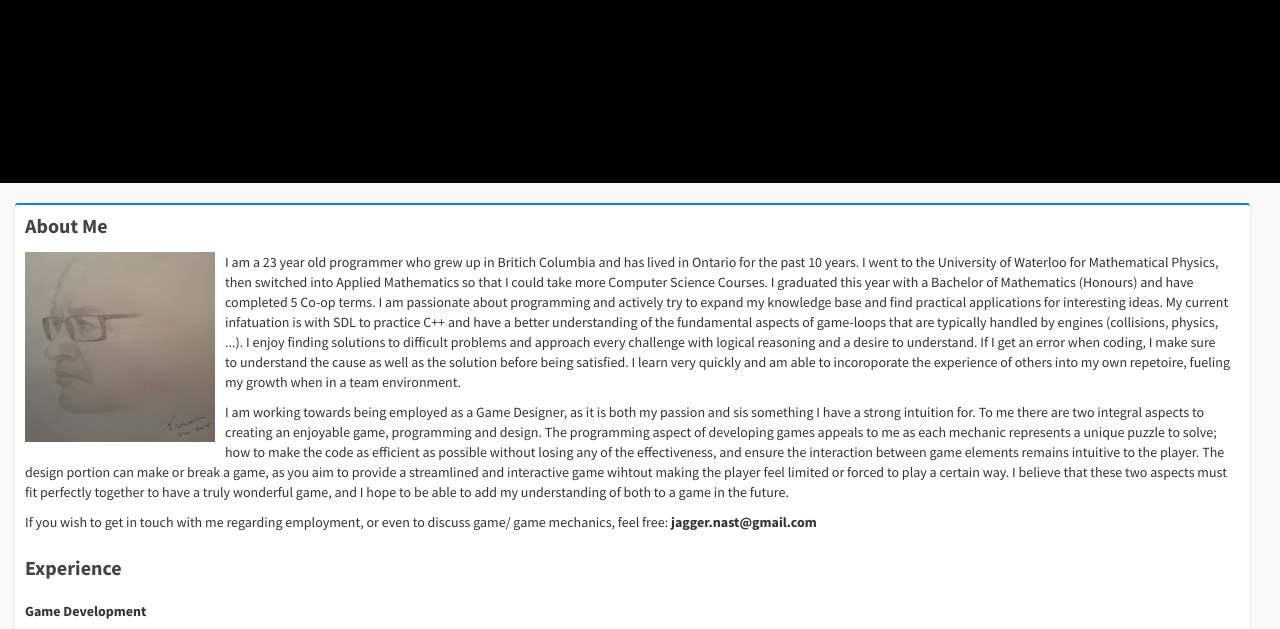
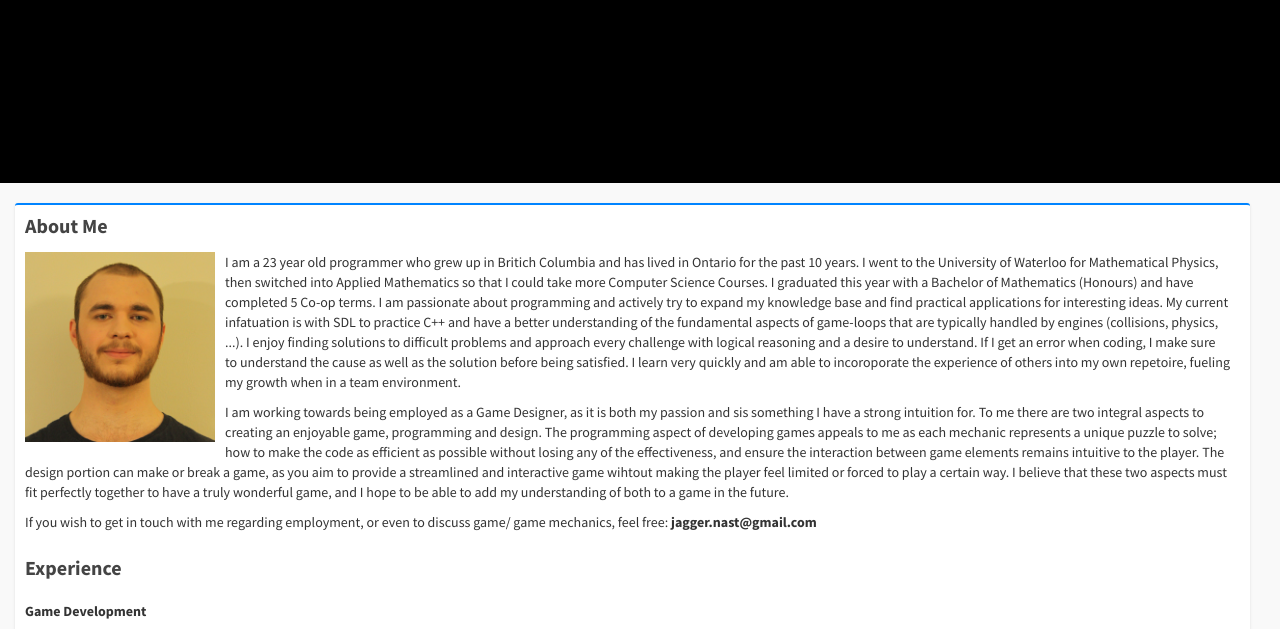
Before and after one commit to jcnast/jcWeb, a Django app: page /bio/ in a window 1280 px wide. Shown: the part 352-981 px from the top of the page. Run offline with Django 3.2, Linux system fonts and the light colour scheme; parts of the project's set-up code (start-up, migrations or seed data) failed here and were passed over; some libraries are stand-ins or nearby versions.

Commit message:
photo added to files

```diff
--- a/jcWeb/templates/analysis/PM-AliceAndSchrodinger.html
+++ b/jcWeb/templates/analysis/PM-AliceAndSchrodinger.html
@@ -12,7 +12,7 @@
 <i>Post Mortem:</i> <strong>Alice And Schrodinger</strong>{% endblock %}
 
 {% block analysis %}
-	<img src='/static/img/tim-face.jpeg' rotate="90deg" width="200" height="200" alt="Tim Nast" style='float: left; padding-right: 10px; padding-bottom: 10px;'>
+	<img src='/static/img/jaggerNast2.jpg' rotate="90deg" width="200" height="200" alt="Tim Nast" style='float: left; padding-right: 10px; padding-bottom: 10px;'>
 	<p>
 		Details
 	</p>
--- a/jcWeb/templates/analysis/PM-QuantumCats.html
+++ b/jcWeb/templates/analysis/PM-QuantumCats.html
@@ -13,7 +13,7 @@
 {% endblock %}
 
 {% block analysis %}
-	<img src='/static/img/tim-face.jpeg' rotate="90deg" width="200" height="200" alt="Tim Nast" style='float: left; padding-right: 10px; padding-bottom: 10px;'>
+	<img src='/static/img/jaggerNast2.jpg' rotate="90deg" width="200" height="200" alt="Tim Nast" style='float: left; padding-right: 10px; padding-bottom: 10px;'>
 	<p>
 		Details
 	</p>
--- a/jcWeb/templates/analysis/PM-SkyPirates.html
+++ b/jcWeb/templates/analysis/PM-SkyPirates.html
@@ -12,7 +12,7 @@
 <i>Post Mortem:</i> <strong>Sky Pirates</strong>{% endblock %}
 
 {% block analysis %}
-	<img src='/static/img/tim-face.jpeg' rotate="90deg" width="200" height="200" alt="Tim Nast" style='float: left; padding-right: 10px; padding-bottom: 10px;'>
+	<img src='/static/img/jaggerNast2.jpg' rotate="90deg" width="200" height="200" alt="Tim Nast" style='float: left; padding-right: 10px; padding-bottom: 10px;'>
 	<p>
 		Details
 	</p>
--- a/jcWeb/templates/bio.html
+++ b/jcWeb/templates/bio.html
@@ -26,7 +26,7 @@
 			<div class="slimScrollDiv" style="position: relative; overflow: hidden; width:">
 				<div class="box-body chat" id="chat-box" style="overflow: hidden;">
 					<div id="lipsum">
-						<img src='/static/img/tim-face.jpeg' rotate="90deg" width="200" height="200" alt="Tim Nast" style='float: left; padding-right: 10px; padding-bottom: 10px;'>
+						<img src='/static/img/jaggerNast2.jpg' rotate="90deg" width="200" height="200" alt="Tim Nast" style='float: left; padding-right: 10px; padding-bottom: 10px;'>
 						<p>
 							I am a 23 year old programmer who grew up in Britich Columbia and has lived in Ontario for the past 10 years. I went to the University of Waterloo for Mathematical Physics, then switched into Applied Mathematics so that I could take more Computer Science Courses. I graduated this year with a Bachelor of Mathematics (Honours) and have completed 5 Co-op terms. I am passionate about programming and actively try to expand my knowledge base and find practical applications for interesting ideas. My current infatuation is with SDL to practice C++ and have a better understanding of the fundamental aspects of game-loops that are typically handled by engines (collisions, physics, ...). I enjoy finding solutions to difficult problems and approach every challenge with logical reasoning and a desire to understand. If I get an error when coding, I make sure to understand the cause as well as the solution before being satisfied. I learn very quickly and am able to incoroporate the experience of others into my own repetoire, fueling my growth when in a team environment.
 						</p>
```
Also changed, not shown: jcWeb/static/img/jaggerNast1.jpg (added), jcWeb/static/img/jaggerNast2.jpg (added), jcWeb/static/img/tim-face.jpeg (deleted).
